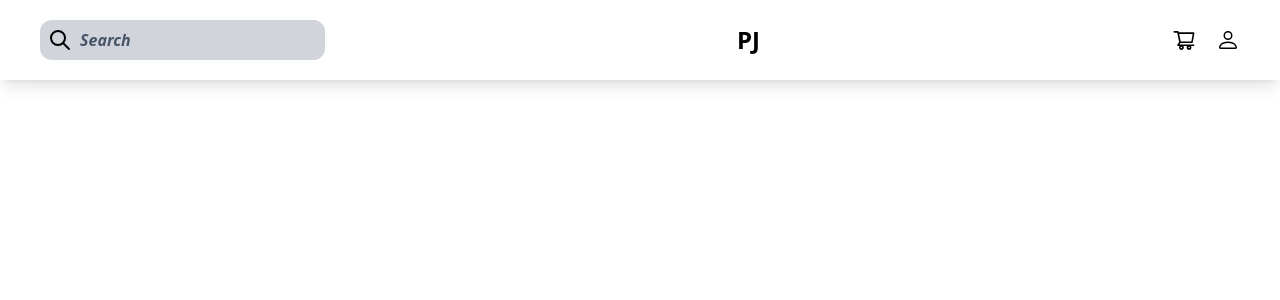
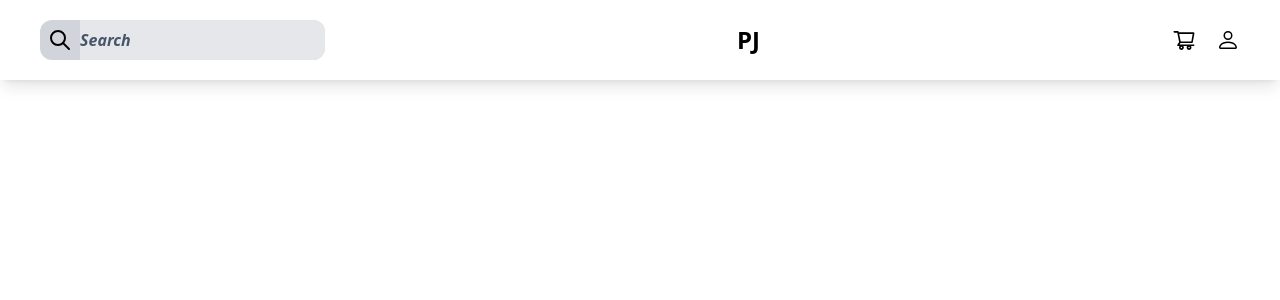
Before and after one commit to Wediah/shoppingsite, a Next.js app: page /Nav in a window 1280 px wide. Shown: the top 300 px of the page. Built offline with nearby package versions, Linux system fonts and the light colour scheme.

Commit message:
adds color to input

```diff
--- a/pages/Nav.tsx
+++ b/pages/Nav.tsx
@@ -12,7 +12,7 @@ function Nav() {
                     <div className='flex h-10 bg-gray-300 rounded-xl overflow-hidden text-center'>
                       <div className='flex items-center relative '>
                         <div><TbSearch className='text-2xl hover:scale-75 duration-100 cursor-pointer align-middle m-2'/></div>
-                        <input type="text" placeholder='Search' className='w-full h-10 outline-none border-none text-md font-semibold bg-gray-300 focus:outline-none placeholder:text-slate-600 placeholder:italic placeholder:focus:opacity-0 placeholder:transition-all placeholder:ease-in-out placeholder:duration-75' />
+                        <input type="text" placeholder='Search' className='w-full h-10 outline-none border-none text-md font-semibold bg-gray-200 focus:outline-none placeholder:text-slate-600 placeholder:italic placeholder:focus:opacity-0 placeholder:transition-all placeholder:ease-in-out placeholder:duration-75' />
                       </div>
                     </div>
                     <div>
```
